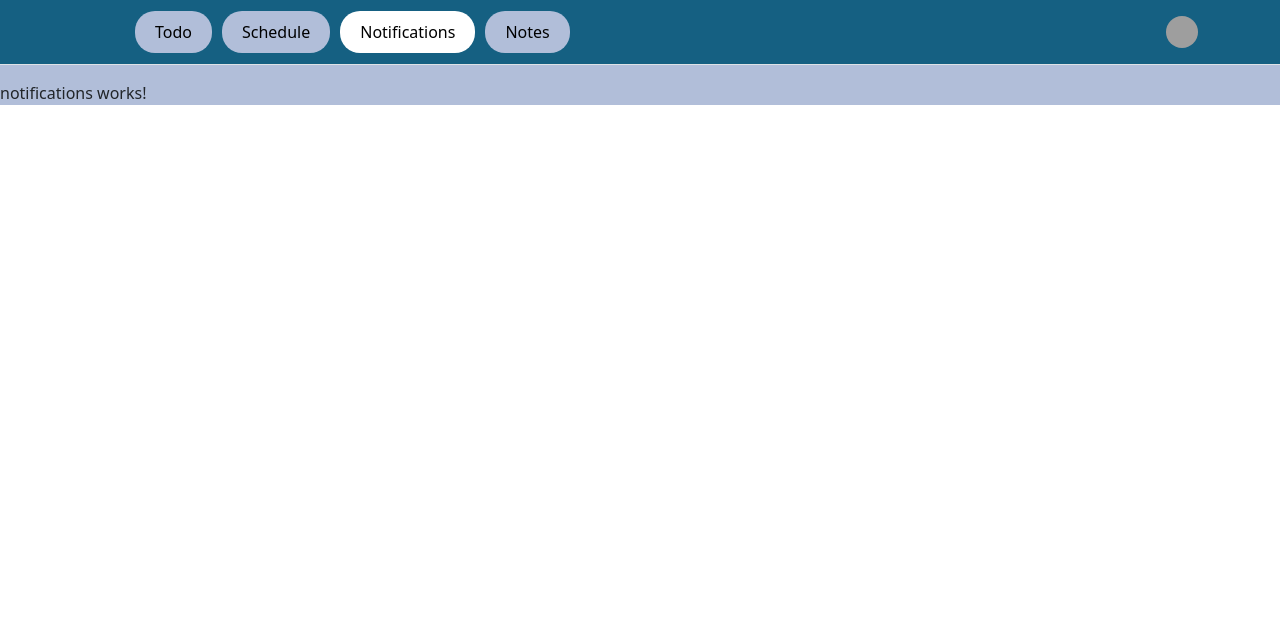
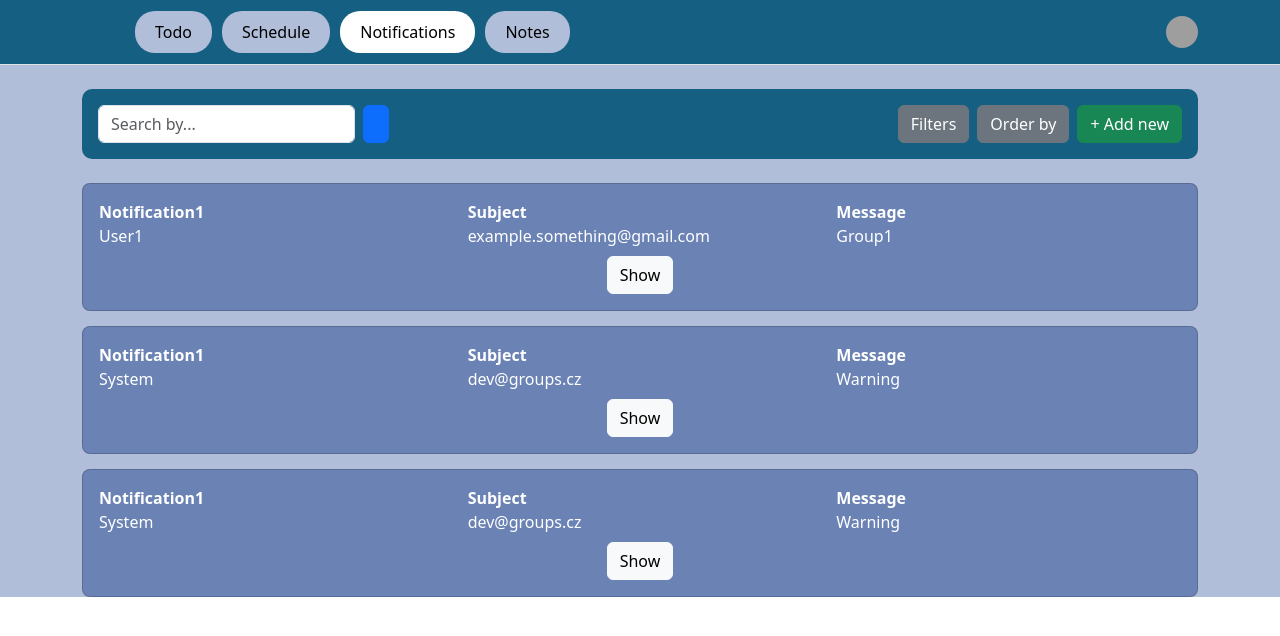
Before and after one commit to pribylzdena/groups, an Angular app in the folder client/: page /notifications in a window 1280 px wide. Shown: the top 636 px of the page. Built offline with nearby package versions, Linux system fonts and the light colour scheme; grey boxes are pictures that could not be loaded.

Commit message:
notifications

```diff
--- a/client/src/app/pages/notifications/notifications.component.html
+++ b/client/src/app/pages/notifications/notifications.component.html
@@ -1 +1,45 @@
-<p>notifications works!</p>
+<div class="container mt-4">
+  <!-- Search and Filters -->
+  <div class="toolbar d-flex justify-content-between align-items-center p-3">
+    <div class="search-bar d-flex">
+      <input type="text" class="form-control" placeholder="Search by..." />
+      <button class="btn btn-primary ms-2">
+        <i class="bi bi-search"></i>
+      </button>
+    </div>
+    <div class="actions d-flex">
+      <button class="btn btn-secondary me-2">
+        Filters <i class="bi bi-funnel"></i>
+      </button>
+      <button class="btn btn-secondary me-2">
+        Order by <i class="bi bi-arrow-down"></i>
+      </button>
+      <button class="btn btn-success">+ Add new</button>
+    </div>
+  </div>
+
+  <!-- Notification Cards -->
+  <div class="notifications mt-4">
+    <div *ngFor="let notification of notifications" class="card">
+      <div class="card-body">
+        <div class="row">
+          <div class="col-md-4">
+            <strong>Notification1</strong>
+            <div>{{ notification.sender }}</div>
+          </div>
+          <div class="col-md-4">
+            <strong>Subject</strong>
+            <div>{{ notification.subject }}</div>
+          </div>
+          <div class="col-md-4">
+            <strong>Message</strong>
+            <div>{{ notification.message }}</div>
+          </div>
+        </div>
+        <div class="text-center mt-2">
+          <button class="btn btn-light">Show</button>
+        </div>
+      </div>
+    </div>
+  </div>
+</div>
--- a/client/src/app/pages/notifications/notifications.component.scss
+++ b/client/src/app/pages/notifications/notifications.component.scss
@@ -0,0 +1,38 @@
+/*.container {
+  background-color: #6A82B4;
+  padding: 20px;
+  border-radius: 10px;
+}*/
+
+.toolbar {
+  background-color: #156082;
+  border-radius: 10px;
+  padding: 10px;
+  color: white;
+
+  .btn {
+    color: white;
+  }
+}
+
+.notifications {
+  .card {
+    background-color: #6A82B4;
+    color: white;
+    margin-bottom: 15px;
+    border-radius: 8px;
+
+    .card-body {
+      display: flex;
+      flex-direction: column;
+
+      strong {
+        display: block;
+      }
+
+      .btn-light {
+        align-self: flex-start;
+      }
+    }
+  }
+}
--- a/client/src/app/pages/notifications/notifications.component.ts
+++ b/client/src/app/pages/notifications/notifications.component.ts
@@ -1,11 +1,17 @@
 import { Component } from '@angular/core';
+import { CommonModule } from '@angular/common';
 
 @Component({
   selector: 'app-notifications',
-  imports: [],
+  standalone: true,
+  imports: [CommonModule],
   templateUrl: './notifications.component.html',
-  styleUrl: './notifications.component.scss'
+  styleUrls: ['./notifications.component.scss']
 })
 export class NotificationsComponent {
-
+  notifications = [
+    { sender: 'User1', subject: 'example.something@gmail.com', message: 'Group1' },
+    { sender: 'System', subject: 'dev@groups.cz', message: 'Warning' },
+    { sender: 'System', subject: 'dev@groups.cz', message: 'Warning' }
+  ];
 }
```
